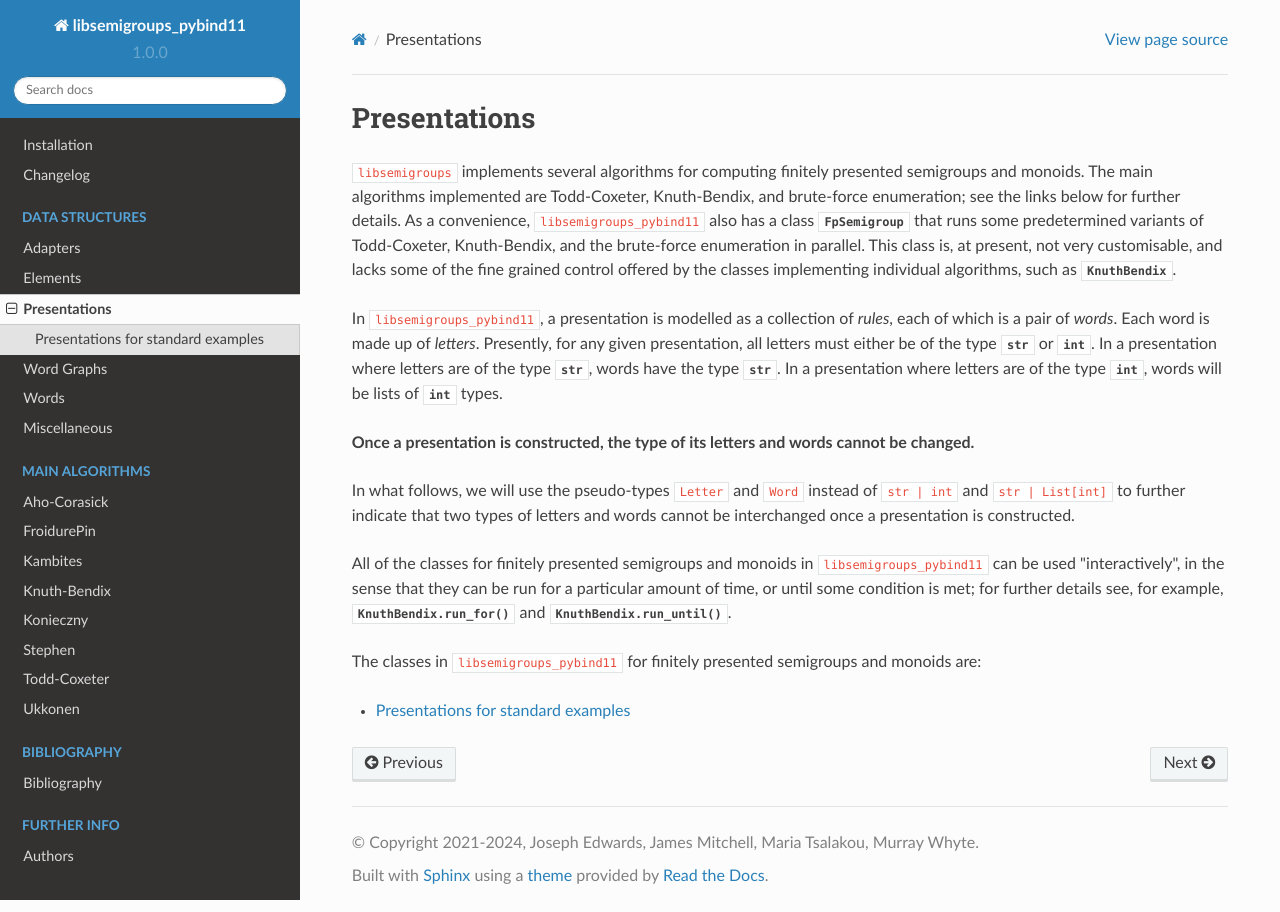
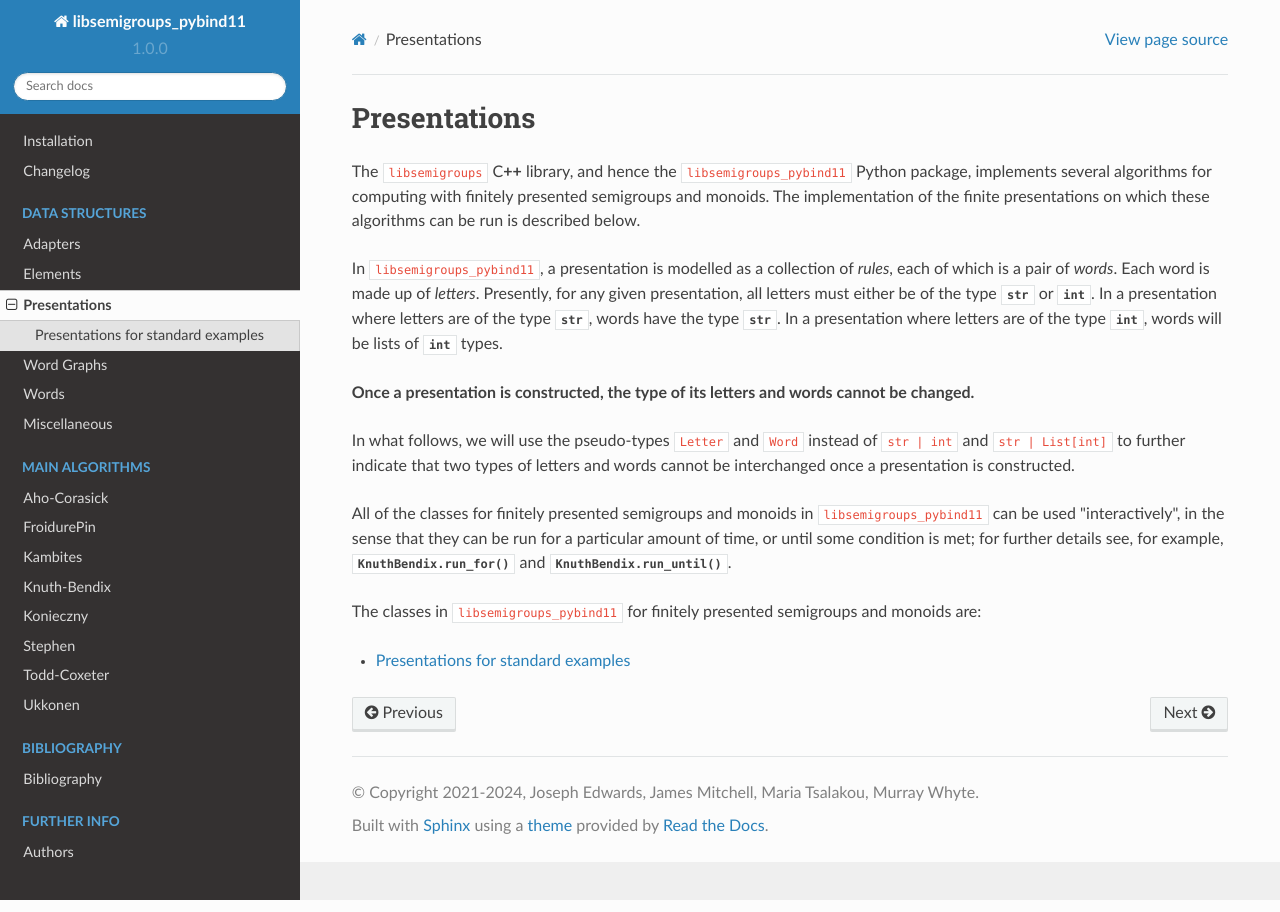
Before and after one commit to libsemigroups/libsemigroups_pybind11, a Sphinx documentation site: the page built from docs/source/data-structures/presentations/index.rst, in a window 1280 px wide. Built offline with Sphinx 7.4.7 and the Read the Docs theme 2.0.0, drawn with Linux system fonts in a browser that asks for light colours; pages that are not in the unit, such as notebooks, are missing from menus.

```diff
--- a/docs/source/data-structures/presentations/index.rst
+++ b/docs/source/data-structures/presentations/index.rst
@@ -7,15 +7,11 @@
 Presentations
 =============
 
-``libsemigroups`` implements several algorithms for computing finitely
-presented semigroups and monoids. The main algorithms implemented are
-Todd-Coxeter, Knuth-Bendix, and brute-force enumeration; see the links below
-for further details. As a convenience, ``libsemigroups_pybind11`` also has a class
-:py:class:`FpSemigroup` that runs some predetermined variants of Todd-Coxeter,
-Knuth-Bendix, and the brute-force enumeration in parallel.  This class is, at
-present, not very customisable, and lacks some of the fine grained control
-offered by the classes implementing individual algorithms, such as
-:py:class:`KnuthBendix`.
+The ``libsemigroups`` C\ **++** library, and hence the
+``libsemigroups_pybind11`` Python package, implements several algorithms for
+computing with finitely presented semigroups and monoids. The implementation of
+the finite presentations on which these algorithms can be run is described
+below.
 
 In ``libsemigroups_pybind11``, a presentation is modelled as a collection of
 *rules*, each of which is a pair of *words*. Each word is made up of *letters*.
```
Also changed, not shown: other parts of docs/source/data-structures/presentations/index.rst (+0 -4 lines), docs/source/data-structures/presentations/present-helpers.rst (+14 -0 lines), docs/source/data-structures/presentations/present.rst (+14 -0 lines), 1 other file.
